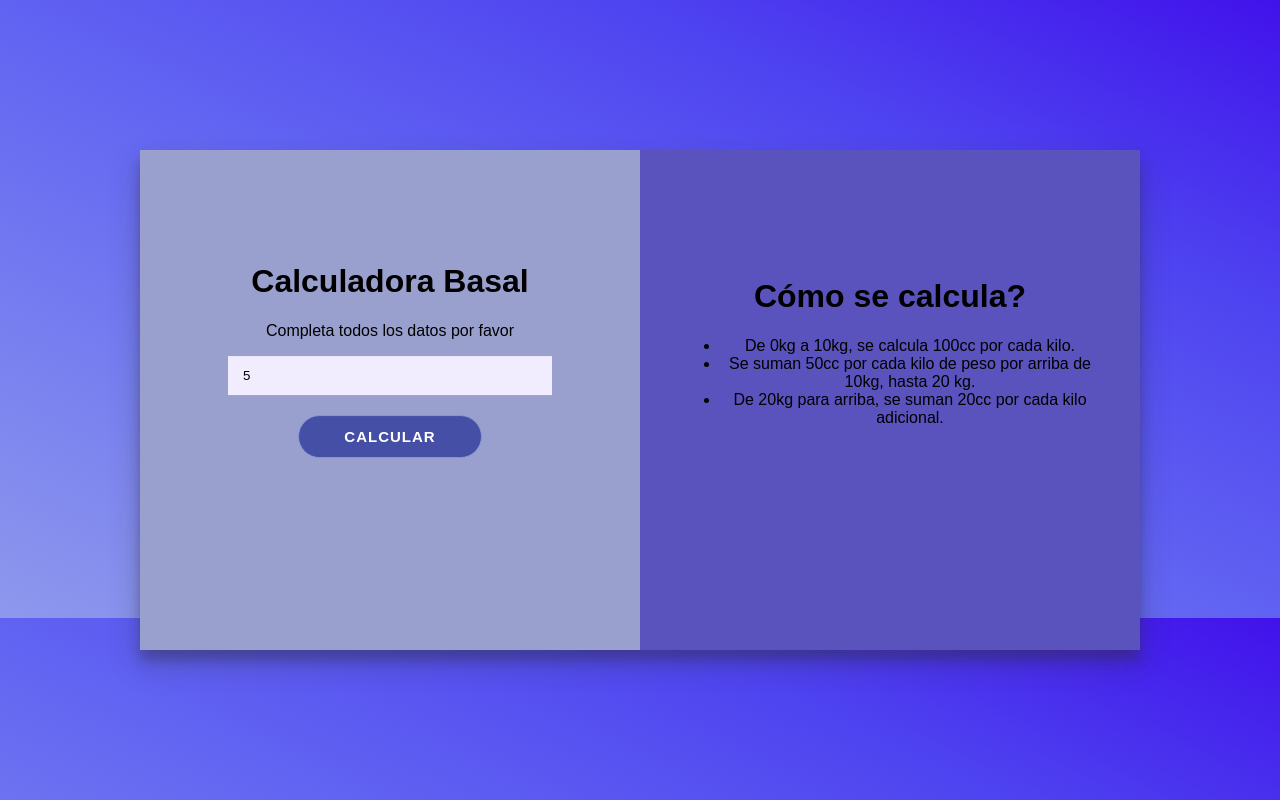
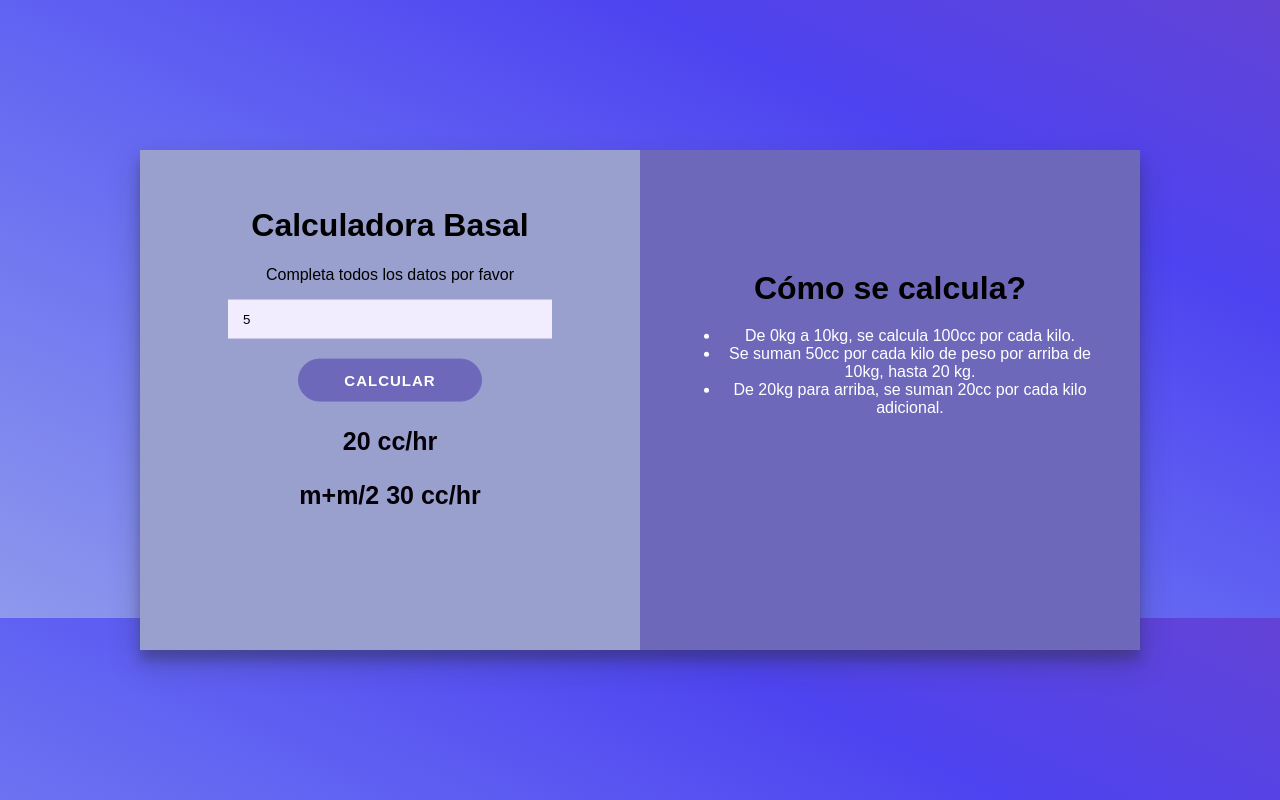
Before and after one commit to naraa9/calculadoraBasal-NicoleQuinonez, a plain HTML site: page index.html in a window 1280 px wide. Both pictures are taken after typing "5" into the empty fields and a click on the button "CALCULAR". Drawn offline with Linux system fonts and the light colour scheme; a web font is replaced by a local one.

Commit message:
Add files via upload

```diff
--- a/index.html
+++ b/index.html
@@ -1,5 +1,6 @@
 <!DOCTYPE html>
 <html>
+
 <head>
     <link rel="stylesheet" href="./style.css">
     <script src="script.js" defer></script>
@@ -11,8 +12,8 @@
             <div class="contenido">
                 <h1>Calculadora Basal</h1>
                 <p class="item">Completa todos los datos por favor</p>
-                        <input class="item" id="peso" type="number" placeholder="Peso en kg"/>
-                        <p class="item" id="error">* Debe completar todos los datos requeridos</p>
+                <input class="item" id="peso" type="number" placeholder="Peso en kg" />
+                <p class="item" id="error">* ERROR debe completar todos los datos requeridos</p>
                 <button id="calcular"> Calcular</button>
                 <p class="item resultado" id="flu"> 71cc/h</p>
                 <p class="item resultado" id="man"> m+m/2 : 105cc/h</p>
@@ -21,6 +22,7 @@
         <div id="recuadroRight">
             <div class="contenido">
                 <h1> Cómo se calcula? </h1>
+                <div class="texto">
                     <ul>
                         <li> De 0kg a 10kg, se calcula 100cc por cada kilo.</li>
                         <li> Se suman 50cc por cada kilo de peso por arriba de 10kg, hasta 20 kg.</li>
@@ -29,5 +31,7 @@
                 </div>
             </div>
         </div>
+    </div>
 </body>
+
 </html>
--- /dev/null
+++ b/script.js
@@ -0,0 +1,54 @@
+const CALCULAR = document.getElementById('calcular');
+const ERROR = document.getElementById('error');
+const FLU = document.getElementById('flu');
+const MAN = document.getElementById('man');
+
+CALCULAR.addEventListener('click', () => {
+    const DATO = document.getElementById('peso').value
+    if (DATO > 0){
+        ERROR.style.display = 'none'
+        let flujo = calcFlujo(DATO);
+        if(DATO<=30){
+            let mantenimiento = flujo*1.5;
+            FLU.innerHTML = flujo + ' cc/hr';
+            MAN.innerHTML = 'm+m/2 ' + mantenimiento + ' cc/hr';
+        }
+        else {
+            FLU.innerHTML="- SC*1500= "+Math.round(flujo*1500)+"cc/hr";
+            MAN.innerHTML="- SC*2000= "+Math.round(flujo*2000)+"cc/hr  ";
+        }
+        FLU.style.display = 'block';
+        MAN.style.display = 'block';
+    }
+    else {
+        ERROR.style.display = 'block';
+        FLU.style.display = 'none';
+        MAN.style.display = 'none';
+    }
+})
+
+    function calcFlujo(peso){
+        if(peso<=30){
+           return menorA30(peso);
+        }
+        else if(peso>30){
+            return((peso*4)+7)/(Number(peso)+90);
+
+        }
+    }
+    function menorA30(peso){
+        let resto = peso;
+        let flujo = 0;
+        if (resto>20){
+            let aux = resto-20;
+            flujo += aux*1;
+            resto -= aux;
+        }
+        if (resto>10){
+            let aux = resto-10;
+            flujo += aux*2;
+            resto -= aux;
+        }
+        flujo += resto*4;
+        return flujo;
+    }
--- a/style.css
+++ b/style.css
@@ -1,6 +1,6 @@
 @import url("https://fonts.google.com/specimen/Oswald");
 body {
-    background-image: linear-gradient(to right top, #8e98ec, #767ef0, #6062f2, #4e43f0, #4112eb);
+    background-image: linear-gradient(to right top, #8e98ec, #767ef0, #6062f2, #4e43f0, #6343d6);
     padding: 301px;
     font-family: "Oswald", sans-serif;
 }
@@ -24,7 +24,7 @@ body {
   }
 
   #recuadroRight {
-    background: #5a52bd;
+    background: #6e68bb;
     width: 50%;
     height: 100%;
     float: left;
@@ -35,6 +35,13 @@ body {
     transform: translateY(-50%);
     overflow: hidden;
     padding: 40px;
+  }
+  .texto{
+    position: relative;
+    top: 40%;
+    transform: translateY(-15%);
+    overflow: hidden;
+    color:#FFFFFF;
   }
 
   input {
@@ -49,8 +56,8 @@ body {
     padding: 12px 45px;
     margin-top: 20px;
     border-radius: 30px;
-    background-color: #454fa5;
-    border: 1px solid #8598d6;
+    background-color: #6e68bb;
+    border: 1px solid #6e68bb;
     color: #FFFFFF;
     text-transform: uppercase;
     letter-spacing: 1px;
```
Lines whose indentation alone changed are shown as unchanged.
